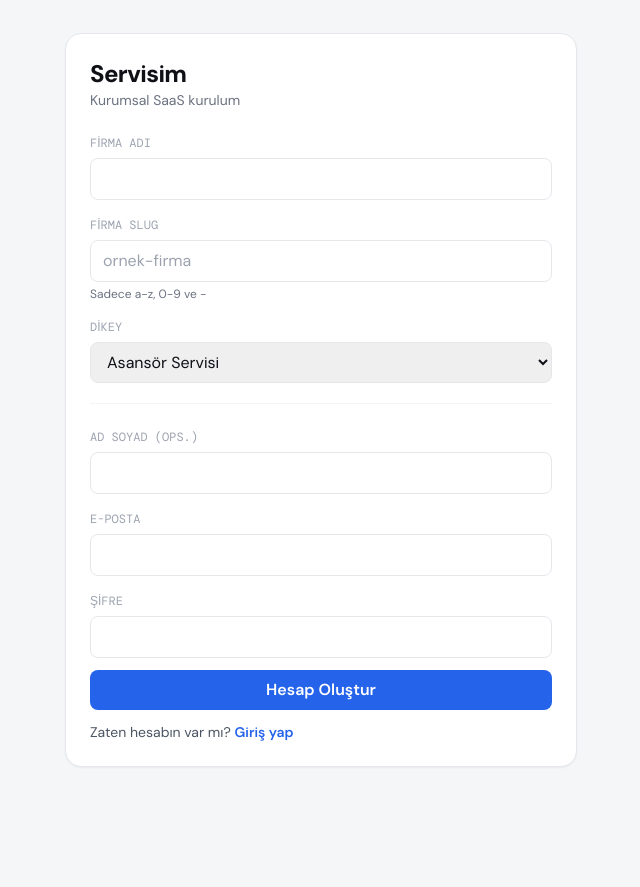
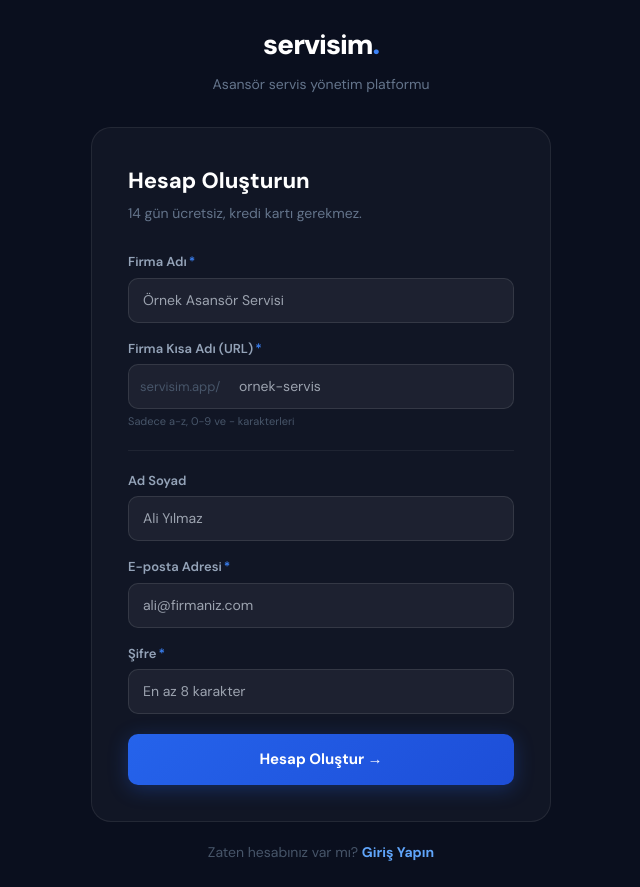
Before and after one commit to ozgundoganbatuhan-lang/asansor, a Next.js app: page /auth/register in a window 1280 px wide. Shown: the whole page, without its empty margins (319-959 px from the left). Before the commit the page ends 800 px from the top, so only its background shows below. Built offline with nearby package versions, Linux system fonts and the light colour scheme; no server answers.

Commit message:
fix: clean register page, remove vertical selection

```diff
--- a/app/auth/register/page.tsx
+++ b/app/auth/register/page.tsx
@@ -2,43 +2,32 @@
 
 export const dynamic = "force-dynamic";
 
-import { useEffect, useMemo, useState, Suspense } from "react";
-import { useRouter, useSearchParams } from "next/navigation";
-
-type Vertical = "ELEVATOR" | "WHITE_GOODS";
+import { useState, Suspense } from "react";
+import { useRouter } from "next/navigation";
+import Link from "next/link";
 
 export default function RegisterPage() {
   return (
     <Suspense>
-      <RegisterClient />
+      <RegisterForm />
     </Suspense>
   );
 }
 
-function RegisterClient() {
+function RegisterForm() {
   const router = useRouter();
-  const searchParams = useSearchParams();
-
-  const initialVertical = useMemo(() => {
-    const v = (searchParams.get("vertical") || "").toUpperCase();
-    if (v === "WHITE_GOODS") return "WHITE_GOODS";
-    if (v === "ELEVATOR") return "ELEVATOR";
-    return "ELEVATOR";
-  }, [searchParams]);
 
   const [organizationName, setOrganizationName] = useState("");
   const [organizationSlug, setOrganizationSlug] = useState("");
-  const [vertical, setVertical] = useState<Vertical>("ELEVATOR");
-
   const [name, setName] = useState("");
   const [email, setEmail] = useState("");
   const [password, setPassword] = useState("");
   const [error, setError] = useState<string | null>(null);
   const [loading, setLoading] = useState(false);
 
-  useEffect(() => {
-    setVertical(initialVertical);
-  }, [initialVertical]);
+  function slugify(val: string) {
+    return val.toLowerCase().replace(/\s+/g, "-").replace(/[^a-z0-9-]/g, "");
+  }
 
   async function onSubmit(e: React.FormEvent) {
     e.preventDefault();
@@ -51,18 +40,18 @@ function RegisterClient() {
       body: JSON.stringify({
         organizationName,
         organizationSlug,
-        vertical,
+        vertical: "ELEVATOR",
         name: name || undefined,
         email,
-        password
-      })
+        password,
+      }),
     });
 
     const data = await res.json().catch(() => ({}));
     setLoading(false);
 
     if (!res.ok) {
-      setError(data?.error ?? "Kayıt başarısız");
+      setError(data?.error ?? "Kayıt başarısız. Lütfen tekrar deneyin.");
       return;
     }
 
@@ -71,102 +60,173 @@ function RegisterClient() {
   }
 
   return (
-    <div className="min-h-screen flex items-center justify-center px-4">
-      <div className="w-full max-w-lg rounded-2xl border bg-white p-6 shadow-sm">
-        <div className="mb-5">
-          <div className="text-2xl font-extrabold tracking-tight">Servisim</div>
-          <div className="text-sm text-gray-500">Kurumsal SaaS kurulum</div>
+    <div style={{
+      minHeight: "100vh",
+      background: "#0a0f1e",
+      display: "flex",
+      alignItems: "center",
+      justifyContent: "center",
+      padding: "24px",
+      fontFamily: "'DM Sans', sans-serif",
+    }}>
+      <style>{`@import url('https://fonts.googleapis.com/css2?family=DM+Sans:wght@400;500;600;700;800;900&display=swap');`}</style>
+
+      <div style={{ width: "100%", maxWidth: 460 }}>
+        {/* Logo */}
+        <div style={{ textAlign: "center", marginBottom: 32 }}>
+          <Link href="/" style={{ textDecoration: "none" }}>
+            <div style={{ fontSize: 28, fontWeight: 900, color: "white", letterSpacing: -1 }}>
+              servisim<span style={{ color: "#3b82f6" }}>.</span>
+            </div>
+          </Link>
+          <div style={{ color: "#64748b", fontSize: 14, marginTop: 8 }}>
+            Asansör servis yönetim platformu
+          </div>
         </div>
 
-        <form onSubmit={onSubmit} className="grid grid-cols-1 gap-3">
-          <div>
-            <label className="text-xs font-mono uppercase text-gray-400">Firma adı</label>
-            <input className="mt-1 w-full rounded-lg border px-3 py-2"
+        {/* Card */}
+        <div style={{
+          background: "rgba(255,255,255,0.03)",
+          border: "1px solid rgba(255,255,255,0.08)",
+          borderRadius: 20,
+          padding: 36,
+        }}>
+          <h1 style={{ color: "white", fontSize: 22, fontWeight: 800, marginBottom: 6 }}>
+            Hesap Oluşturun
+          </h1>
+          <p style={{ color: "#64748b", fontSize: 14, marginBottom: 28 }}>
+            14 gün ücretsiz, kredi kartı gerekmez.
+          </p>
+
+          <form onSubmit={onSubmit} style={{ display: "flex", flexDirection: "column", gap: 16 }}>
+            <Field label="Firma Adı" required>
+              <input
+                style={inputStyle}
                 value={organizationName}
-              onChange={(e) => setOrganizationName(e.target.value)}
-              required />
-          </div>
-
-          <div>
-            <label className="text-xs font-mono uppercase text-gray-400">Firma slug</label>
-            <input
-              className="mt-1 w-full rounded-lg border px-3 py-2"
-              value={organizationSlug}
-              onChange={(e) =>
-                setOrganizationSlug(
-                  e.target.value
-                    .toLowerCase()
-                    .replace(/\s+/g, "-")
-                    .replace(/[^a-z0-9-]/g, "")
-                )
-              }
-              placeholder="ornek-firma"
+                onChange={(e) => {
+                  setOrganizationName(e.target.value);
+                  if (!organizationSlug) setOrganizationSlug(slugify(e.target.value));
+                }}
+                placeholder="Örnek Asansör Servisi"
                 required
               />
-            <div className="text-xs text-gray-500 mt-1">Sadece a-z, 0-9 ve -</div>
+            </Field>
+
+            <Field label="Firma Kısa Adı (URL)" hint="Sadece a-z, 0-9 ve - karakterleri" required>
+              <div style={{ position: "relative" }}>
+                <span style={{
+                  position: "absolute", left: 12, top: "50%", transform: "translateY(-50%)",
+                  color: "#475569", fontSize: 13, pointerEvents: "none",
+                }}>servisim.app/</span>
+                <input
+                  style={{ ...inputStyle, paddingLeft: 110 }}
+                  value={organizationSlug}
+                  onChange={(e) => setOrganizationSlug(slugify(e.target.value))}
+                  placeholder="ornek-servis"
+                  required
+                />
               </div>
+            </Field>
 
-          <div>
-            <label className="text-xs font-mono uppercase text-gray-400">Dikey</label>
-            <select
-              className="mt-1 w-full rounded-lg border px-3 py-2"
-              value={vertical}
-              onChange={(e) => setVertical(e.target.value as Vertical)}
-            >
-              <option value="ELEVATOR">Asansör Servisi</option>
-              <option value="WHITE_GOODS">Beyaz Eşya Servisi</option>
-            </select>
-          </div>
+            <div style={{ height: 1, background: "rgba(255,255,255,0.06)", margin: "4px 0" }} />
 
-          <div className="h-px bg-gray-100 my-2" />
+            <Field label="Ad Soyad">
+              <input
+                style={inputStyle}
+                value={name}
+                onChange={(e) => setName(e.target.value)}
+                placeholder="Ali Yılmaz"
+              />
+            </Field>
 
-          <div>
-            <label className="text-xs font-mono uppercase text-gray-400">Ad Soyad (ops.)</label>
-            <input className="mt-1 w-full rounded-lg border px-3 py-2"
-              value={name}
-              onChange={(e) => setName(e.target.value)} />
-          </div>
-
-          <div>
-            <label className="text-xs font-mono uppercase text-gray-400">E-posta</label>
-            <input className="mt-1 w-full rounded-lg border px-3 py-2"
+            <Field label="E-posta Adresi" required>
+              <input
+                style={inputStyle}
                 value={email}
                 onChange={(e) => setEmail(e.target.value)}
                 type="email"
-              required />
-          </div>
+                placeholder="ali@firmaniz.com"
+                required
+              />
+            </Field>
 
-          <div>
-            <label className="text-xs font-mono uppercase text-gray-400">Şifre</label>
-            <input className="mt-1 w-full rounded-lg border px-3 py-2"
+            <Field label="Şifre" required>
+              <input
+                style={inputStyle}
                 value={password}
                 onChange={(e) => setPassword(e.target.value)}
                 type="password"
+                placeholder="En az 8 karakter"
                 minLength={8}
-              required />
-          </div>
+                required
+              />
+            </Field>
 
             {error && (
-            <div className="rounded-lg border border-red-200 bg-red-50 px-3 py-2 text-sm text-red-700">
+              <div style={{
+                background: "rgba(239,68,68,0.1)",
+                border: "1px solid rgba(239,68,68,0.3)",
+                borderRadius: 10, padding: "12px 16px",
+                color: "#f87171", fontSize: 14,
+              }}>
                 {error}
               </div>
             )}
 
             <button
+              type="submit"
               disabled={loading}
-            className="w-full rounded-lg bg-blue-600 px-4 py-2 font-semibold text-white hover:bg-blue-700 disabled:opacity-60"
+              style={{
+                background: loading ? "#1e3a8a" : "linear-gradient(135deg, #2563eb, #1d4ed8)",
+                color: "white", border: "none", borderRadius: 10,
+                padding: "14px", fontSize: 15, fontWeight: 700,
+                cursor: loading ? "not-allowed" : "pointer",
+                opacity: loading ? 0.7 : 1,
+                marginTop: 4,
+                boxShadow: "0 4px 20px rgba(37,99,235,0.3)",
+              }}
             >
-            {loading ? "Oluşturuluyor..." : "Hesap Oluştur"}
+              {loading ? "Oluşturuluyor..." : "Hesap Oluştur →"}
             </button>
+          </form>
+        </div>
 
-          <div className="text-sm text-gray-600">
-            Zaten hesabın var mı?{" "}
-            <a className="font-semibold text-blue-600 hover:underline" href="/auth/login">
-              Giriş yap
-            </a>
+        <div style={{ textAlign: "center", marginTop: 20, color: "#475569", fontSize: 14 }}>
+          Zaten hesabınız var mı?{" "}
+          <Link href="/auth/login" style={{ color: "#60a5fa", fontWeight: 700, textDecoration: "none" }}>
+            Giriş Yapın
+          </Link>
         </div>
-        </form>
       </div>
     </div>
   );
 }
+
+function Field({ label, hint, required, children }: {
+  label: string;
+  hint?: string;
+  required?: boolean;
+  children: React.ReactNode;
+}) {
+  return (
+    <div>
+      <label style={{ display: "block", color: "#94a3b8", fontSize: 13, fontWeight: 600, marginBottom: 6 }}>
+        {label}{required && <span style={{ color: "#3b82f6", marginLeft: 2 }}>*</span>}
+      </label>
+      {children}
+      {hint && <div style={{ color: "#475569", fontSize: 11, marginTop: 4 }}>{hint}</div>}
+    </div>
+  );
+}
+
+const inputStyle: React.CSSProperties = {
+  width: "100%",
+  background: "rgba(255,255,255,0.05)",
+  border: "1px solid rgba(255,255,255,0.1)",
+  borderRadius: 10,
+  padding: "11px 14px",
+  color: "white",
+  fontSize: 14,
+  outline: "none",
+  boxSizing: "border-box",
+};
```
Lines whose indentation alone changed are shown as unchanged.
